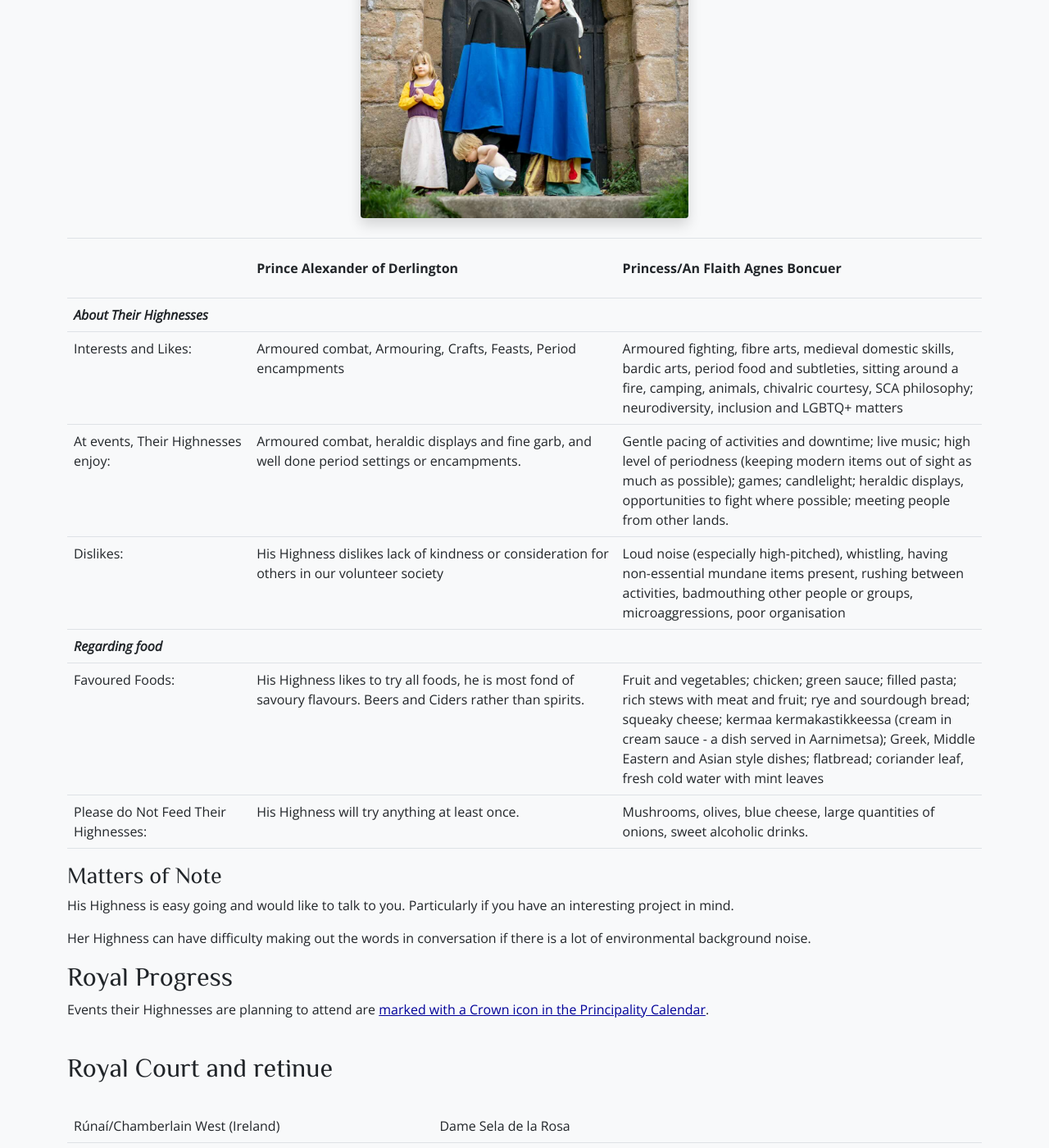
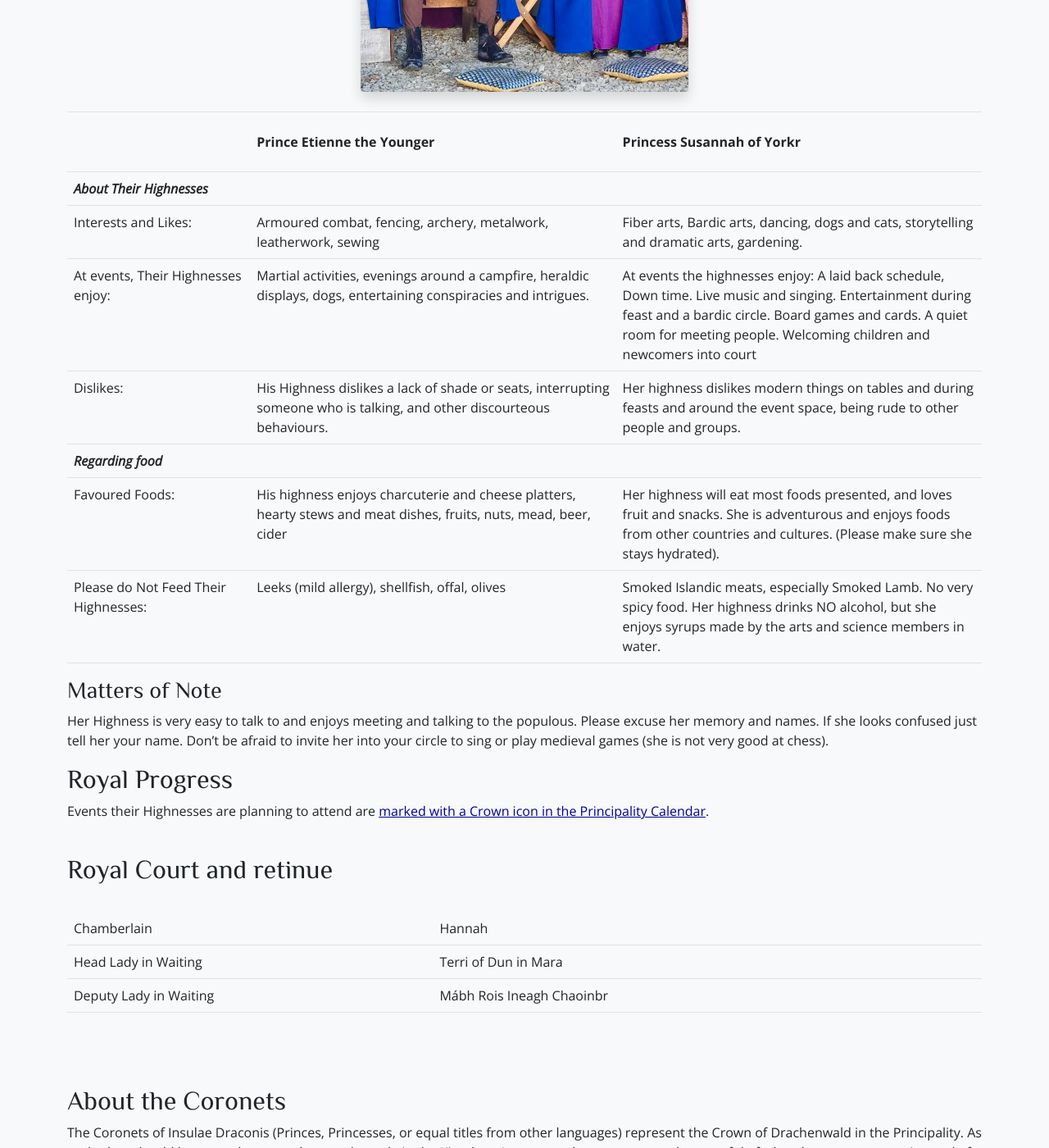
Before and after one commit to drachenwald/insulae-draconis, a Jekyll site: the page built from coronet/index.html, in a window 1280 px wide and 1400 px high, scrolled down 720 px. Shown: the whole window at 82% size. Built offline with Jekyll 4.4.1, drawn with Linux system fonts in a browser that asks for light colours; comment, search, counter and statistics services are not loaded; some of the changed text lies outside the part shown.

Commit message:
Current Reign First Updates

```diff
--- a/coronet/index.html
+++ b/coronet/index.html
@@ -10,19 +10,19 @@ prevurl:
   <tbody>
     <tr>
       <th width="50%" style="text-align: right"><h2>Prince</h2>
-        <strong>Alexander of Derlington</strong><br />
+        <strong>Etienne the Younger</strong><br />
         <a href="mailto:prince@insulaedraconis.org">prince@insulaedraconis.org</a><br />
         He/Him
       </th>
-      <th width="50%" style="text-align: left"><h2>Princess/An Flaith</h2>
-        <strong>Agnes Boncuer</strong><br />
+      <th width="50%" style="text-align: left"><h2>Princess</h2>
+        <strong>Susannah of York</strong><br />
         <a href="mailto:princess@insulaedraconis.org" >princess@insulaedraconis.org</a><br />
-        She/Her or They/Them
+        She/Her
       </th>
     </tr>
     <tr>
       <td colspan="2" style="text-align: center">
-        <img width="400" src="/coronet/images/agnes-alexander.jpg" class="rounded shadow m-3" alt="Prince and Princess of Insulae Draconis">
+        <img width="400" src="/coronet/images/Etienne_Susannah.jpeg" class="rounded shadow m-3" alt="Prince and Princess of Insulae Draconis">
       </td>
     </tr>
   </tbody>
@@ -32,8 +32,8 @@ prevurl:
   <tbody>
     <tr>
       <th style="width:20%"></th>
-      <th style="width:40%">Prince Alexander of Derlington<p></th>
-      <th style="width:40%">Princess/An Flaith Agnes Boncuer<p></th>
+      <th style="width:40%">Prince Etienne the Younger<p></th>
+      <th style="width:40%">Princess Susannah of Yorkr<p></th>
     </tr>
     <tr>
       <th colspan="3" style="text-align: left"><i><b>About Their Highnesses</b></i></th>
@@ -43,10 +43,10 @@ prevurl:
       Interests and Likes:
       </td>
       <td style="width:40%">
-       Armoured combat, Armouring, Crafts, Feasts, Period encampments
+       Armoured combat, fencing, archery, metalwork, leatherwork, sewing
         </td>
         <td style="width:40%">
-        Armoured fighting, fibre arts, medieval domestic skills, bardic arts, period food and subtleties,  sitting around a fire, camping, animals, chivalric courtesy, SCA philosophy; neurodiversity, inclusion and LGBTQ+ matters
+        Fiber arts, Bardic arts, dancing, dogs and cats, storytelling and dramatic arts, gardening.
         </td>
       </tr>
       <tr>
@@ -54,21 +54,20 @@ prevurl:
         At events, Their Highnesses enjoy:
         </td>
         <td style="width:40%">
-        Armoured combat, heraldic displays and fine garb, and well done period settings or encampments.
+        Martial activities, evenings around a campfire, heraldic displays, dogs, entertaining conspiracies and intrigues.
         </td>
         <td style="width:40%">
-       Gentle pacing of activities and downtime; live music; high level of periodness (keeping modern items out of sight as much as possible); games; candlelight; heraldic displays, opportunities to fight where possible; meeting people from other lands.
-        </td>
+       At events the highnesses enjoy: A laid back schedule, Down time. Live music and singing. Entertainment during feast and a bardic circle. Board games and cards. A quiet room for meeting people. Welcoming children and newcomers into court</td>
       </tr>
       <tr>
         <td style="width:20%">
         Dislikes:
         </td>
         <td style="width:40%">
-        His Highness dislikes lack of kindness or consideration for others in our volunteer society
+        His Highness dislikes a lack of shade or seats, interrupting someone who is talking, and other discourteous behaviours.
         </td>
         <td style="width:40%">
-        Loud noise (especially high-pitched), whistling, having non-essential mundane items present, rushing between activities, badmouthing other people or groups, microaggressions, poor organisation
+        Her highness dislikes modern things on tables and during feasts and around the event space, being rude to other people and groups.
         </td>
       </tr>
       <tr>
@@ -79,10 +78,10 @@ prevurl:
         Favoured Foods:
         </td>
         <td style="width:40%">
-         His Highness likes to try all foods, he is most fond of savoury flavours. Beers and Ciders rather than spirits.
+         His highness enjoys charcuterie and cheese platters, hearty stews and meat dishes, fruits, nuts, mead, beer, cider
         </td>
         <td style="width:40%">
-        Fruit and vegetables; chicken; green sauce; filled pasta; rich stews with meat and fruit; rye and sourdough bread; squeaky cheese; kermaa kermakastikkeessa (cream in cream sauce - a dish served in Aarnimetsa); Greek, Middle Eastern and Asian style dishes; flatbread; coriander leaf, fresh cold water with mint leaves
+        Her highness will eat most foods presented, and loves fruit and snacks. She is adventurous and enjoys foods from other countries and cultures. (Please make sure she stays hydrated).
         </td>
       </tr>
       <tr>
@@ -90,19 +89,17 @@ prevurl:
         Please do Not Feed Their Highnesses:
         </td>
         <td style="width:40%">
-         His Highness will try anything at least once.
+         Leeks (mild allergy), shellfish, offal, olives
         </td>
         <td style="width:40%">
-        Mushrooms, olives, blue cheese, large quantities of onions, sweet alcoholic drinks.
+        Smoked Islandic meats, especially Smoked Lamb. No very spicy food. Her highness drinks NO alcohol, but she enjoys syrups made by the arts and science members in water.
         </td>
       </tr>
   </tbody>
 </table>
 
   <h3>Matters of Note</h3>
-  <p>His Highness is easy going and would like to talk to you.  Particularly if you have an interesting project in mind.</p>
-  <p>Her Highness can have difficulty making out the words in conversation if there is a lot of environmental background noise.
-
+  <p>Her Highness is very easy to talk to and enjoys meeting and talking to the populous. Please excuse her memory and names. If she looks confused just tell her your name. Don’t be afraid to invite her into your circle to sing or play medieval games (she is not very good at chess).
 <div id="mainContent">
 
 
@@ -121,106 +118,32 @@ prevurl:
     <tbody>
       <tr>
         <td style="width:40%">
-          Rúnaí/Chamberlain West (Ireland)
+          Chamberlain
         </td>
         <td style="width:60%">
-          Dame Sela de la Rosa
+          Hannah
         </td>
       </tr>
       <tr>
         <td style="width:40%">
-          Chamberlain East (Great Britain)
+          Head Lady in Waiting
         </td>
         <td style="width:60%">
-          Sir Alexandre D’Avignon
+          Terri of Dun in Mara
         </td>
       </tr>
       <tr>
         <td style="width:40%">
-          Ard Coimhdire/Chief Lady in Waiting
+          Deputy Lady in Waiting
         </td>
         <td style="width:60%">
-          Lady Gwerful an Filí
-        </td>
-      </tr>
-      <tr>
-        <td style="width:40%">
-          Ard Briugu/Chief Provisioner
-        </td>
-        <td style="width:60%">
-          Máistir Aodh Ó Siadhail
-        </td>
-      </tr>
-      <tr>
-        <td style="width:40%">
-          Champion of the Coronet
-        </td>
-        <td style="width:60%">
-          Lord Etienne the Younger
-        </td>
-      </tr>
-      <tr>
-        <td style="width:40%">
-          Rapier Champion
-        </td>
-        <td style="width:60%">
-          Dona Gwynneth
-        </td>
-      </tr>
-      <tr>
-        <td style="width:40%">
-          Dáileamh/Cupbearer
-        </td>
-        <td style="width:60%">
-          Lady Aoife ní Aodhagáin
-        </td>
-      </tr>
-      <tr>
-        <td style="width:40%">
-          Clerk of the Regalia
-        </td>
-        <td style="width:60%">
-          The Honorable Lady Alays de Lunel
-        </td>
-      </tr>
-      <tr>
-        <td style="width:40%">
-          Clerk of Letters
-        </td>
-        <td style="width:60%">
-          Meester Yda van Boulogne
+          Mábh Rois Ineagh Chaoinbr
         </td>
       </tr>
     </tbody>
   </table>
   <br>
-  <h3>Principality Protectors</h3>
-  <table width="500" cellspacing="0" cellpadding="2">
-    <tbody>
-      <tr>
-        <td style="width:40%">Archery Protector</td>
-        <td>Kit of Flintheath</td>
-      </tr>
-      <tr>
-        <td style="width:40%">Armoured Combat Protector</td>
-        <td>Duke Vitus Polonius</td>
-      </tr>
-      <tr>
-        <td style="width:40%">Arts & Sciences Protector</td>
-        <td>Master Richard of Salesberie</td>
-      </tr>
-      <tr>
-        <td style="width:40%">Rapier Protector</td>
-        <td>Gwenneth Bowynne</td>
-        </td>
-      </tr>
-      <tr>
-        <td style="width:40%">Equestrian Protector</td>
-        <td>Phil of Flintheath and Fergus
-        </td>
-      </tr>
-    </tbody>
-  </table>
+
   <br />
   <br />
   <h2>About the Coronets</h2>
```
Also changed, not shown: coronet/images/Etienne_Susannah.jpeg (added).
